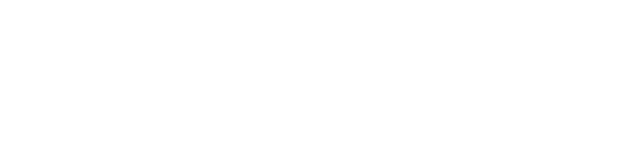
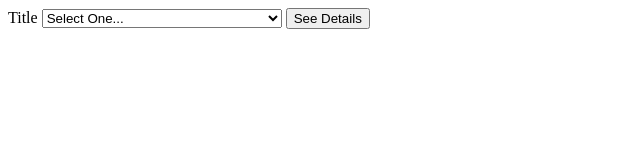
Before and after one commit to JoycesCodes/course_lookup, a plain HTML site: page index.html in a window 1280 px wide. Shown: the whole page, without its empty margins (0-640 px from the left). Drawn offline with Linux system fonts and the light colour scheme.

Commit message:
completed exercise 2, adding information when item selected

```diff
--- a/index.html
+++ b/index.html
@@ -4,6 +4,15 @@
         <title>Course LookUp</title>
     </head>
     <body>
+        <form>
+            <label for=coursesDropdown>Title</label>
+            <select id="coursesDropdown"></select>
+            <input type="button" value="See Details" id="detailsBtn">
+        </form>
+        <p id="courseInstructor"></p>
+        <p id="courseLocation"></p>
+        <p id="courseStartDate"></p>
+        <p id="courseFee"></p>
 
         <script src="scripts/index.js"></script>
     </body>
--- a/scripts/index.js
+++ b/scripts/index.js
@@ -1 +1,86 @@
-"use strict"
+"use strict";
+let data = [{
+        CourseId: "19SUM100",
+        Title: "Introduction to HTML/CSS/Git",
+        Instructor: "Wyatt",
+        Location: "Classroom 7",
+        StartDate: "07/08/19",
+        Fee: 100.00,
+    },
+    {
+        CourseId: "19SUM200",
+        Title: "Introduction to JavaScript",
+        Instructor: "Lynn",
+        Location: "Classroom 8",
+        StartDate: "07/22/19",
+        Fee: 350.00,
+    },
+    {
+        CourseId: "19SUM300",
+        Title: "Introduction to Node.JS and Express",
+        Instructor: "Gross",
+        Location: "Classroom 4",
+        StartDate: "09/09/19",
+        Fee: 50.00,
+    },
+    {
+        CourseId: "19SUM400",
+        Title: "Introduction to SQL and Databases",
+        Instructor: "Wyatt",
+        Location: "Classroom 6",
+        StartDate: "09/16/19",
+        Fee: 50.00,
+    },
+    {
+        CourseId: "19SUM500",
+        Title: "Introduction to Angular",
+        Instructor: "Lynn",
+        Location: "Classroom 7",
+        StartDate: "09/23/19",
+        Fee: 50.00,
+    }
+];
+
+window.onload = function(){
+    loadCoursesDropdown();
+
+    const courseDetailBtn = document.getElementById("detailsBtn");
+    courseDetailBtn.onclick = courseDetailBtnClicked;
+}
+
+function loadCoursesDropdown(){
+    const coursesDropdown = document.getElementById("coursesDropdown");
+    let length = data.length;
+    let selectOneOption = new Option("Select One...", "")
+    coursesDropdown.appendChild(selectOneOption);
+
+    for(let i = 0; i<length; i++){
+        let theOption = document.createElement("option");
+        theOption.textContent = data[i].Title;
+        theOption.value = data[i].CourseId;
+        coursesDropdown.appendChild(theOption);
+    }
+}
+
+function courseDetailBtnClicked(){
+    const coursesInstructorPara = document.getElementById("courseInstructor");
+    coursesInstructorPara.innerHTML = "";
+    const coursesLocationPara = document.getElementById("courseLocation")
+    coursesLocationPara.innerHTML = "";
+    const courseStartDatePara = document.getElementById("courseStartDate");
+    courseStartDatePara.innerHTML = "";
+    const courseFeePara = document.getElementById("courseFee");
+    courseFeePara.innerHTML = "";
+
+    const coursesDropdown = document.getElementById("coursesDropdown")
+    let selectedCourse = coursesDropdown.value;
+    if(selectedCourse == ""){
+        alert("Please select a course first");
+        return;
+    }
+    let matchingCourse = data.find(arrayElement => arrayElement.CourseId == selectedCourse);
+    coursesInstructorPara.innerHTML = matchingCourse.Title;
+    coursesLocationPara.innerHTML = matchingCourse.Location;
+    courseStartDatePara.innerHTML = matchingCourse.StartDate;
+    courseFeePara.innerHTML = matchingCourse.Fee;
+}
```
